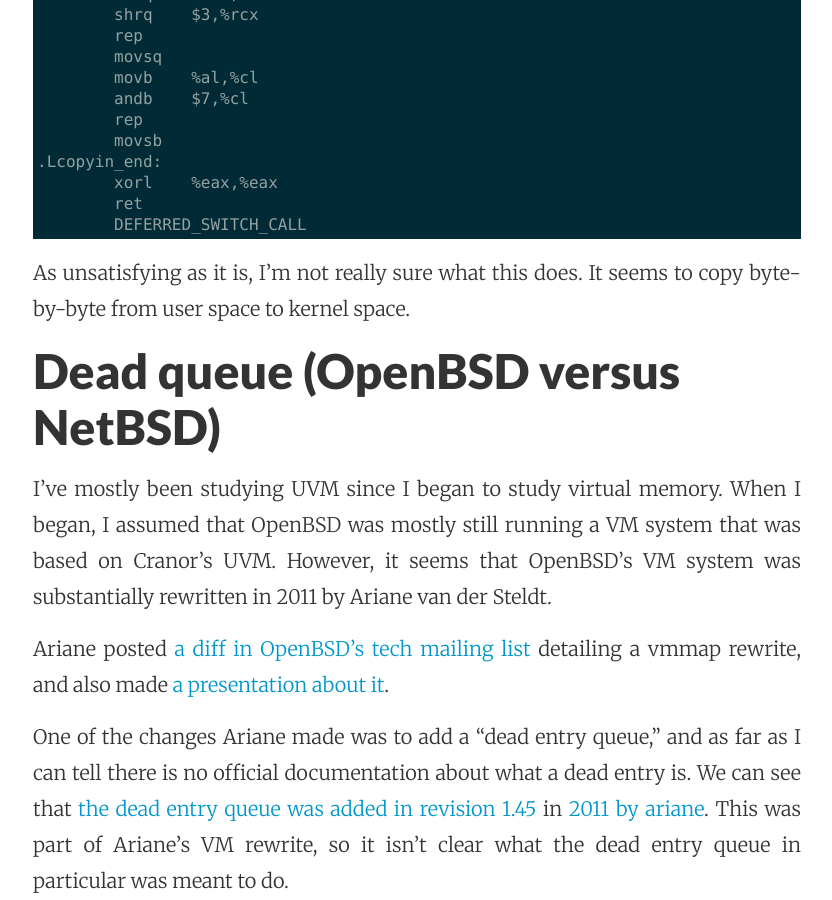
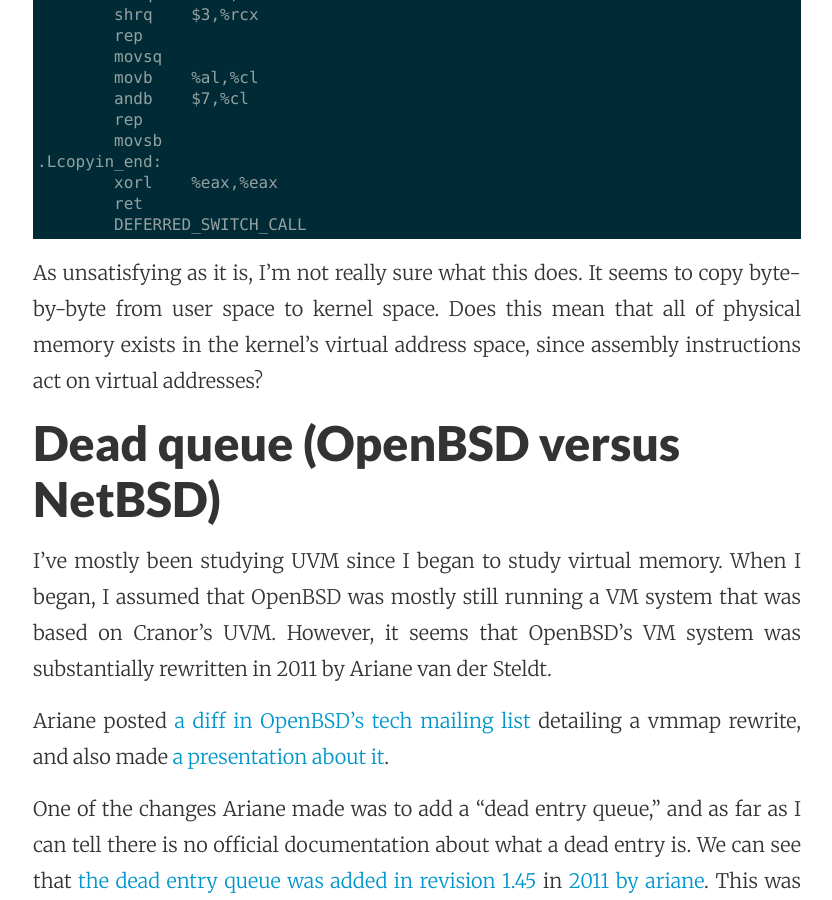
Before and after one commit to spratt/spratt.github.io, a Jekyll site: the page built from _posts/2016-02-24-VM-Differences.markdown, in a window 1280 px wide and 900 px high, scrolled down 4802 px. Shown: the whole window, without its empty margins (223-1055 px from the left). Built offline with Jekyll 4.4.1, drawn with Linux system fonts in a browser that asks for light colours.

Commit message:
VM diff: unsatisfying copyin questions

```diff
--- a/_posts/2016-02-24-VM-Differences.markdown
+++ b/_posts/2016-02-24-VM-Differences.markdown
@@ -160,7 +160,7 @@
 	DEFERRED_SWITCH_CALL
 {% endhighlight %}
 
-As unsatisfying as it is, I'm not really sure what this does.  It seems to copy byte-by-byte from user space to kernel space.
+As unsatisfying as it is, I'm not really sure what this does.  It seems to copy byte-by-byte from user space to kernel space.  Does this mean that all of physical memory exists in the kernel's virtual address space, since assembly instructions act on virtual addresses?
 
 ## Dead queue (OpenBSD versus NetBSD)
 
```
